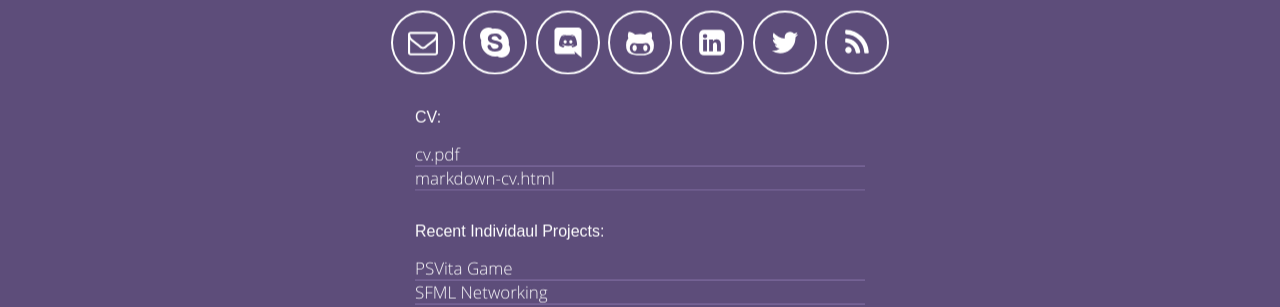
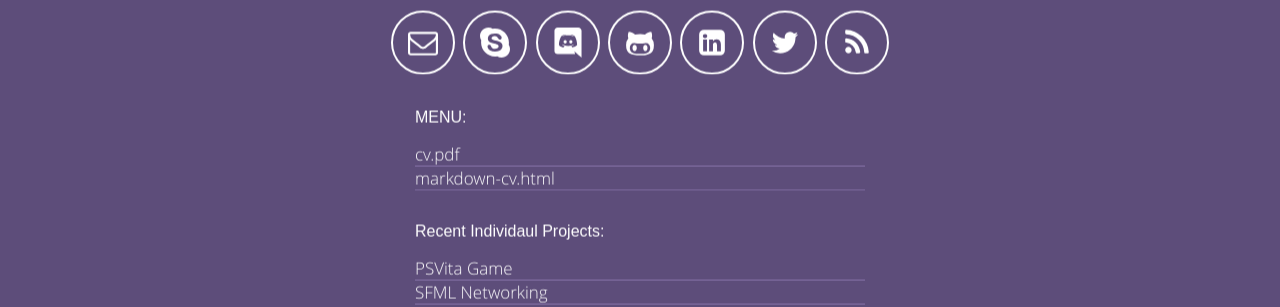
Before and after one commit to matzar/matzar.github.io, a Jekyll site: the page built from index.html, in a window 1280 px wide. Shown: the part 303-610 px from the top of the page. Built offline with Jekyll 4.4.1, drawn with Linux system fonts in a browser that asks for light colours.

Commit message:
update: _config menus

```diff
--- a/_config.yml
+++ b/_config.yml
@@ -57,7 +57,9 @@
 
 # menu
 menu:
-  - name: Projects
+  - name: CV.pdf/CV.html
+    url: /cvs
+  - name: All Projects
     url: /series
   - name: Source
     url: /about
--- a/_includes/header-default.html
+++ b/_includes/header-default.html
@@ -11,6 +11,17 @@
 
         {% include icons-home.html %}
 
+        <ul class="recent">
+            <p>MENU:</p>
+             {% for project in site.cv limit:2%}
+                <li>
+                    <a title="Go to cv" href="{{ project.url}}">
+                        <h2 class="post-title" itemprop="name">{{ project.name }}</h2>
+                    </a>
+                </li>
+              {% endfor %}
+        </ul>
+
         <!-- <ul class="recent">
             <p>Recent posts:</p>
              {% for post in site.posts limit:2%}
@@ -21,17 +32,6 @@
                 </li>
               {% endfor %}
         </ul> -->
-
-        <ul class="recent">
-            <p>CV:</p>
-             {% for project in site.cv limit:2%}
-                <li>
-                    <a title="Go to cv" href="{{ project.url}}">
-                        <h2 class="post-title" itemprop="name">{{ project.name }}</h2>
-                    </a>
-                </li>
-              {% endfor %}
-        </ul>
 
         <ul class="recent">
             <p>Recent Individaul Projects:</p>
```
